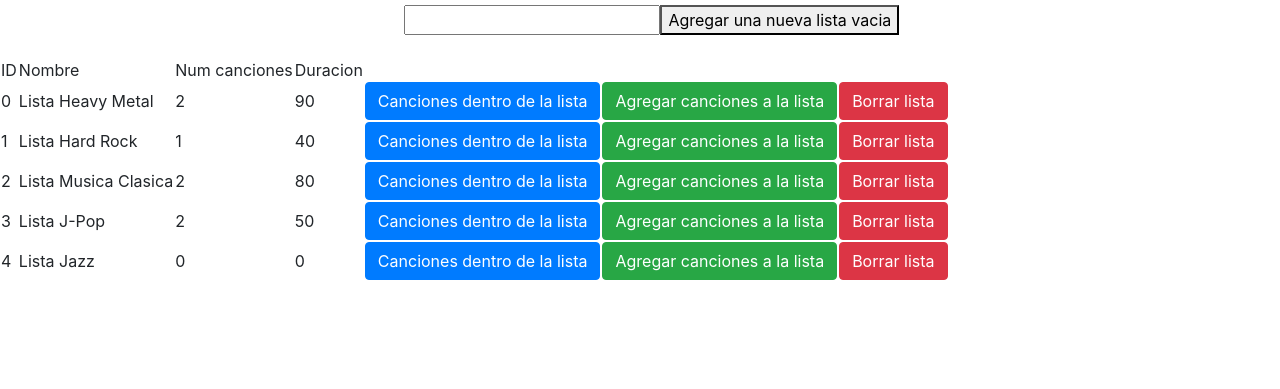
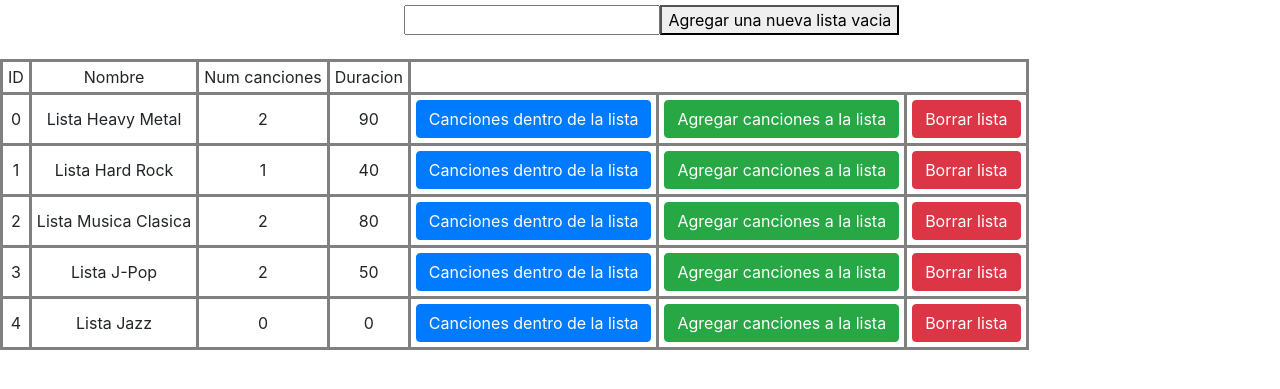
Before and after one commit to ManuRamirez/AngularPlayList, a plain HTML site: page index.html in a window 1280 px wide. Shown: the part 119-508 px from the top of the page. Drawn offline with nearby package versions, Linux system fonts and the light colour scheme.

Commit message:
Add files via upload

```diff
--- a/index.html
+++ b/index.html
@@ -31,7 +31,14 @@
                         float: right;
                         padding-right: 300px;
                     }
+                    table, th , td  {
+    border: 3px solid grey;
+    border-collapse: collapse;
+    padding: 5px;
+    text-align: center;
+  }
                 </style>
+
 
 
             <div>
```
